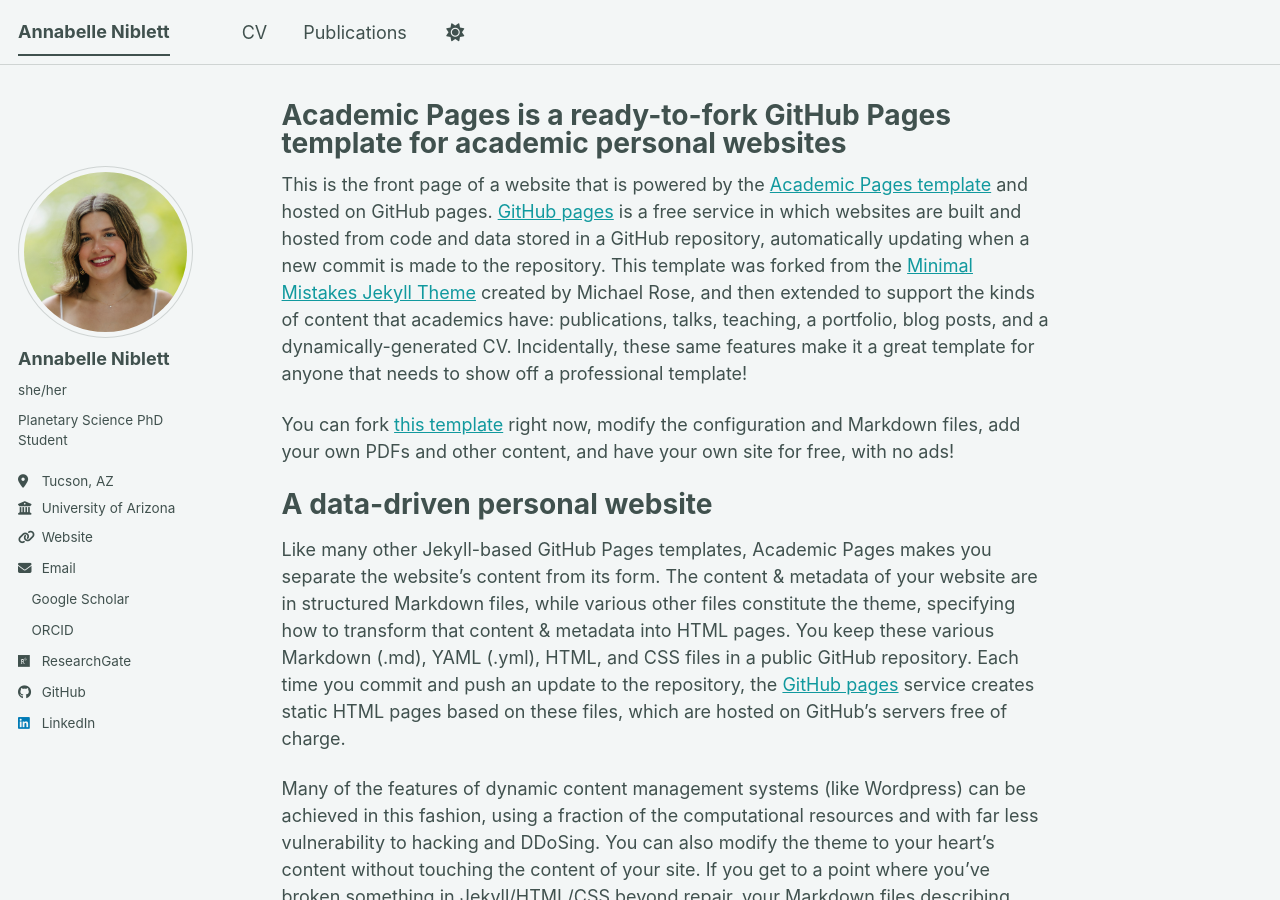
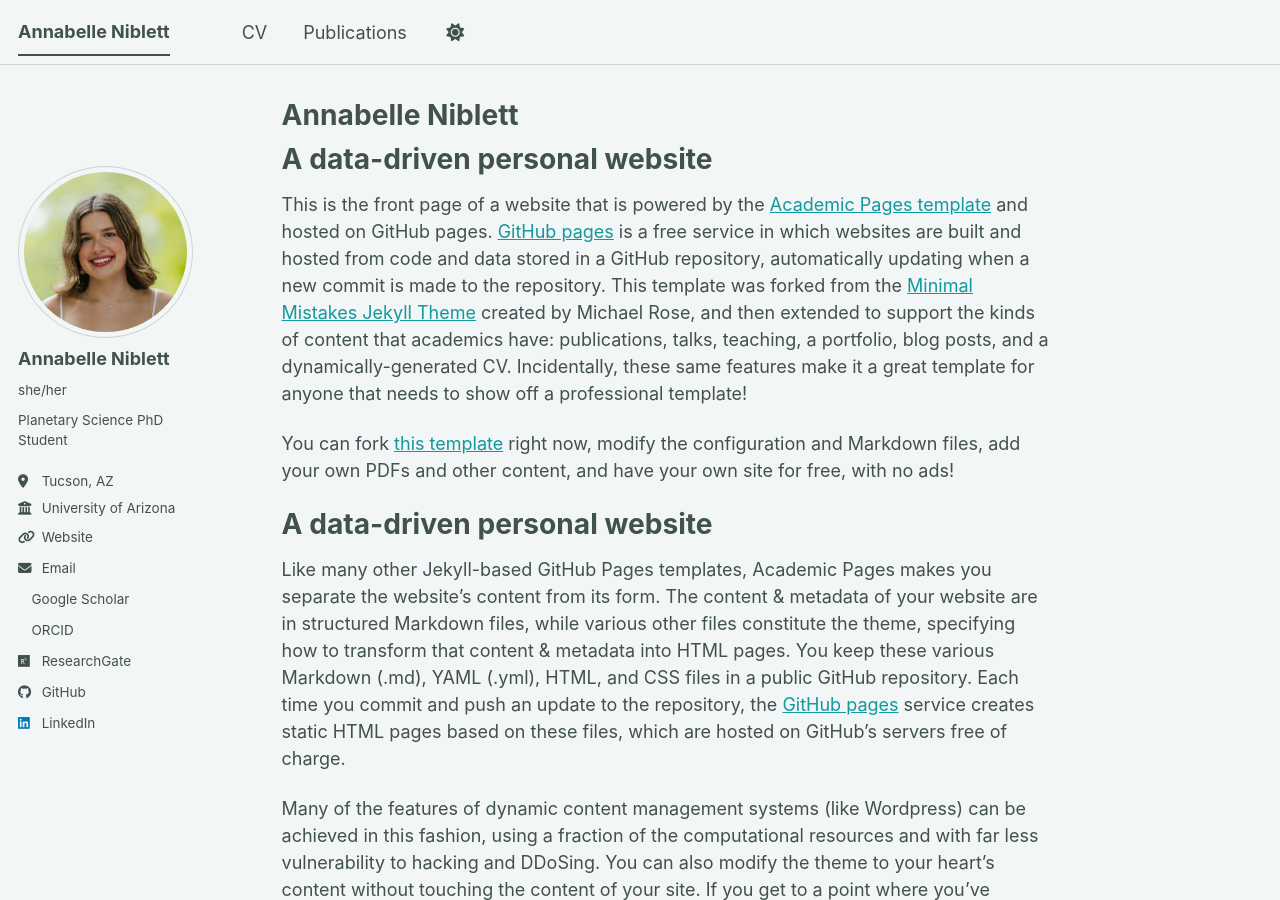
Before and after one commit to annabelleniblett/annabelleniblett.github.io, a Jekyll site: the page built from _pages/about.md, in a window 1280 px wide and 900 px high. Built offline with Jekyll 4.4.1, drawn with Linux system fonts in a browser that asks for light colours; a style sheet for code colours, icons or effects is not loaded.

Commit message:
Change title to 'Annabelle Niblett' and add description
Updated the title and added a description for the personal website.

```diff
--- a/_pages/about.md
+++ b/_pages/about.md
@@ -1,12 +1,13 @@
 ---
 permalink: /
-title: "Academic Pages is a ready-to-fork GitHub Pages template for academic personal websites"
+title: "Annabelle Niblett"
 author_profile: true
 redirect_from:
   - /about/
   - /about.html
 ---
-
+A data-driven personal website
+======
 This is the front page of a website that is powered by the [Academic Pages template](https://github.com/academicpages/academicpages.github.io) and hosted on GitHub pages. [GitHub pages](https://pages.github.com) is a free service in which websites are built and hosted from code and data stored in a GitHub repository, automatically updating when a new commit is made to the repository. This template was forked from the [Minimal Mistakes Jekyll Theme](https://mmistakes.github.io/minimal-mistakes/) created by Michael Rose, and then extended to support the kinds of content that academics have: publications, talks, teaching, a portfolio, blog posts, and a dynamically-generated CV. Incidentally, these same features make it a great template for anyone that needs to show off a professional template!
 
  You can fork [this template](https://github.com/academicpages/academicpages.github.io) right now, modify the configuration and Markdown files, add your own PDFs and other content, and have your own site for free, with no ads!
```
